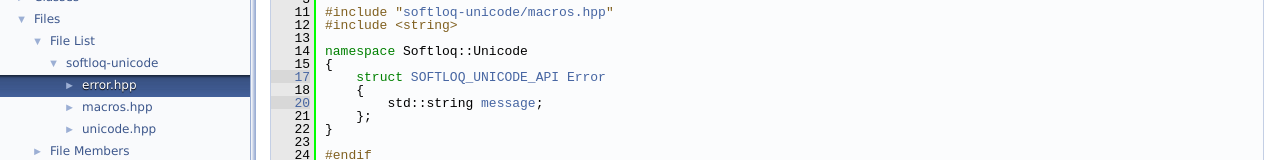
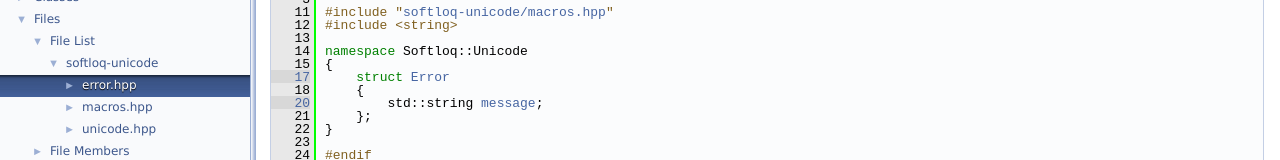
Before and after one commit to BrandonFoster/softloq-unicode-hpp, a plain HTML site: page d9/d99/error_8hpp_source.html in a window 1280 px wide. Shown: the part 222-382 px from the top of the page. Drawn offline with Linux system fonts and the light colour scheme.

Commit message:
Deploying to docs from @ BrandonFoster/softloq-unicode-hpp@9ec1d4e5941f2702dc9e1a7f8962fbd38b3fe63e 🚀

```diff
--- a/d9/d99/error_8hpp_source.html
+++ b/d9/d99/error_8hpp_source.html
@@ -100,7 +100,7 @@ $(document).ready(function(){initNavTree('d9/d99/error_8hpp_source.html','../../
 <div class="line"><a id="l00013" name="l00013"></a><span class="lineno">   13</span> </div>
 <div class="line"><a id="l00014" name="l00014"></a><span class="lineno">   14</span><span class="keyword">namespace </span>Softloq::Unicode</div>
 <div class="line"><a id="l00015" name="l00015"></a><span class="lineno">   15</span>{</div>
-<div class="line"><a id="l00017" name="l00017"></a><span class="lineno"><a class="line" href="../../d9/dce/structSoftloq_1_1Unicode_1_1Error.html">   17</a></span>    <span class="keyword">struct </span><a class="code hl_define" href="../../db/dbe/macros_8hpp.html#a509aac42bb1eef125c304f724341ceb6">SOFTLOQ_UNICODE_API</a> <a class="code hl_struct" href="../../d9/dce/structSoftloq_1_1Unicode_1_1Error.html">Error</a></div>
+<div class="line"><a id="l00017" name="l00017"></a><span class="lineno"><a class="line" href="../../d9/dce/structSoftloq_1_1Unicode_1_1Error.html">   17</a></span>    <span class="keyword">struct </span><a class="code hl_struct" href="../../d9/dce/structSoftloq_1_1Unicode_1_1Error.html">Error</a></div>
 <div class="line"><a id="l00018" name="l00018"></a><span class="lineno">   18</span>    {</div>
 <div class="line"><a id="l00020" name="l00020"></a><span class="lineno"><a class="line" href="../../d9/dce/structSoftloq_1_1Unicode_1_1Error.html#af3dea874ff2ed512867f0dbb4b548f94">   20</a></span>        std::string <a class="code hl_variable" href="../../d9/dce/structSoftloq_1_1Unicode_1_1Error.html#af3dea874ff2ed512867f0dbb4b548f94">message</a>;</div>
 <div class="line"><a id="l00021" name="l00021"></a><span class="lineno">   21</span>    };</div>
@@ -108,7 +108,6 @@ $(document).ready(function(){initNavTree('d9/d99/error_8hpp_source.html','../../
 <div class="line"><a id="l00023" name="l00023"></a><span class="lineno">   23</span> </div>
 <div class="line"><a id="l00024" name="l00024"></a><span class="lineno">   24</span><span class="preprocessor">#endif</span></div>
 <div class="ttc" id="amacros_8hpp_html"><div class="ttname"><a href="../../db/dbe/macros_8hpp.html">macros.hpp</a></div><div class="ttdoc">Unicode Macros.</div></div>
-<div class="ttc" id="amacros_8hpp_html_a509aac42bb1eef125c304f724341ceb6"><div class="ttname"><a href="../../db/dbe/macros_8hpp.html#a509aac42bb1eef125c304f724341ceb6">SOFTLOQ_UNICODE_API</a></div><div class="ttdeci">#define SOFTLOQ_UNICODE_API</div><div class="ttdoc">Static/Shared Build Macro.</div><div class="ttdef"><b>Definition:</b> macros.hpp:50</div></div>
 <div class="ttc" id="astructSoftloq_1_1Unicode_1_1Error_html"><div class="ttname"><a href="../../d9/dce/structSoftloq_1_1Unicode_1_1Error.html">Softloq::Unicode::Error</a></div><div class="ttdoc">Unicode error handle.</div><div class="ttdef"><b>Definition:</b> error.hpp:18</div></div>
 <div class="ttc" id="astructSoftloq_1_1Unicode_1_1Error_html_af3dea874ff2ed512867f0dbb4b548f94"><div class="ttname"><a href="../../d9/dce/structSoftloq_1_1Unicode_1_1Error.html#af3dea874ff2ed512867f0dbb4b548f94">Softloq::Unicode::Error::message</a></div><div class="ttdeci">std::string message</div><div class="ttdoc">The error message.</div><div class="ttdef"><b>Definition:</b> error.hpp:20</div></div>
 </div><!-- fragment --></div><!-- contents -->
```
